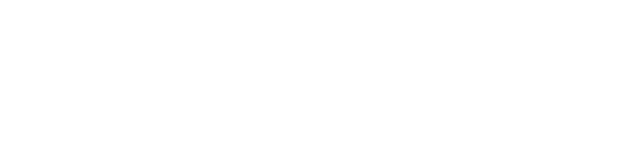
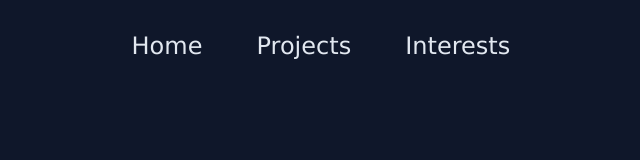
Before and after one commit to Owen-Reynolds/portfolio, a plain HTML site: page interests.html in a window 1280 px wide. Shown: the whole page, without its empty margins (330-970 px from the left). Drawn offline with Linux system fonts and the light colour scheme.

Commit message:
Addition of Header to All Pages

```diff
--- a/interests.css
+++ b/interests.css
@@ -0,0 +1,26 @@
+body{
+    background-color: rgb(15, 23, 42);
+}
+
+header{
+    display: flex;
+    justify-content: center;
+    align-items: center;
+    width: 90%;
+
+}
+
+.navList{
+    display: flex;
+    align-items: center;
+    gap: 20%;
+    list-style-type: none;
+    text-decoration: none;
+    font-family: Verdana, Geneva, Tahoma, sans-serif;
+    font-size: x-large;
+}
+
+.navLink{
+    text-decoration: none;
+    color:#e2e8f0;
+}
--- a/interests.html
+++ b/interests.html
@@ -0,0 +1,25 @@
+<!DOCTYPE html>
+<html lang="en">
+<head>
+    <meta charset="UTF-8">
+    <meta name="viewport" content="width=device-width, initial-scale=1.0">
+    <title>Document</title>
+    <link rel="stylesheet" href="interests.css">
+</head>
+<body>
+    <header>
+        <div class="navContainer">
+            <ul class="navList">
+                <li><a class="navLink" href="home.html">Home</a></li>
+                <li><a class="navLink" href="projects.html">Projects</a></li>
+                <li><a class="navLink" href="interests.html">Interests</a></li>
+            </ul>
+        </div>
+    </header>
+    <section class="mainContent">
+        <div class="squareContainers">
+
+        </div>
+    </section>
+</body>
+</html>
--- a/projects.css
+++ b/projects.css
@@ -0,0 +1,26 @@
+body{
+    background-color: rgb(15, 23, 42);
+}
+
+header{
+    display: flex;
+    justify-content: center;
+    align-items: center;
+    width: 90%;
+
+}
+
+.navList{
+    display: flex;
+    align-items: center;
+    gap: 20%;
+    list-style-type: none;
+    text-decoration: none;
+    font-family: Verdana, Geneva, Tahoma, sans-serif;
+    font-size: x-large;
+}
+
+.navLink{
+    text-decoration: none;
+    color:#e2e8f0;
+}
```
Also changed, not shown: home.html (+0 -1 lines), projects.html (+20 -0 lines).
